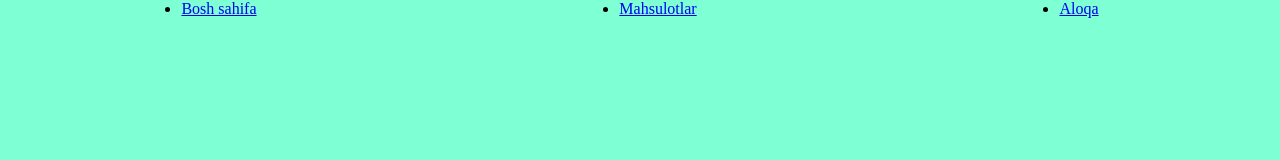
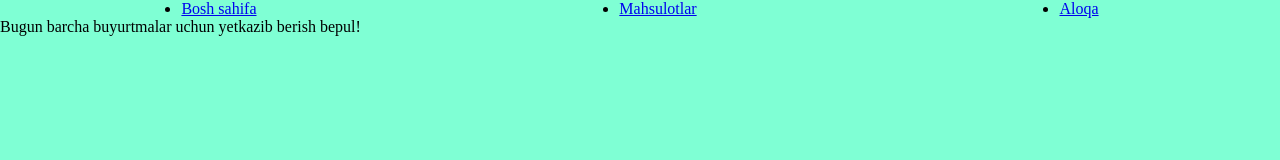
Before and after one commit to IbratbekRuzibayev/online-dokon, a plain HTML site: page index.html in a window 1280 px wide. Drawn offline with Linux system fonts and the light colour scheme.

Commit message:
feat: promo xabar qo'shildi (Sardor)

```diff
--- a/index.html
+++ b/index.html
@@ -14,5 +14,6 @@
             <li><a href="#">Aloqa</a></li>
         </ul>
     </nav>
+    <div class="top-promo">Bugun barcha buyurtmalar uchun yetkazib berish bepul!</div>
 </body>
 </html>
```
